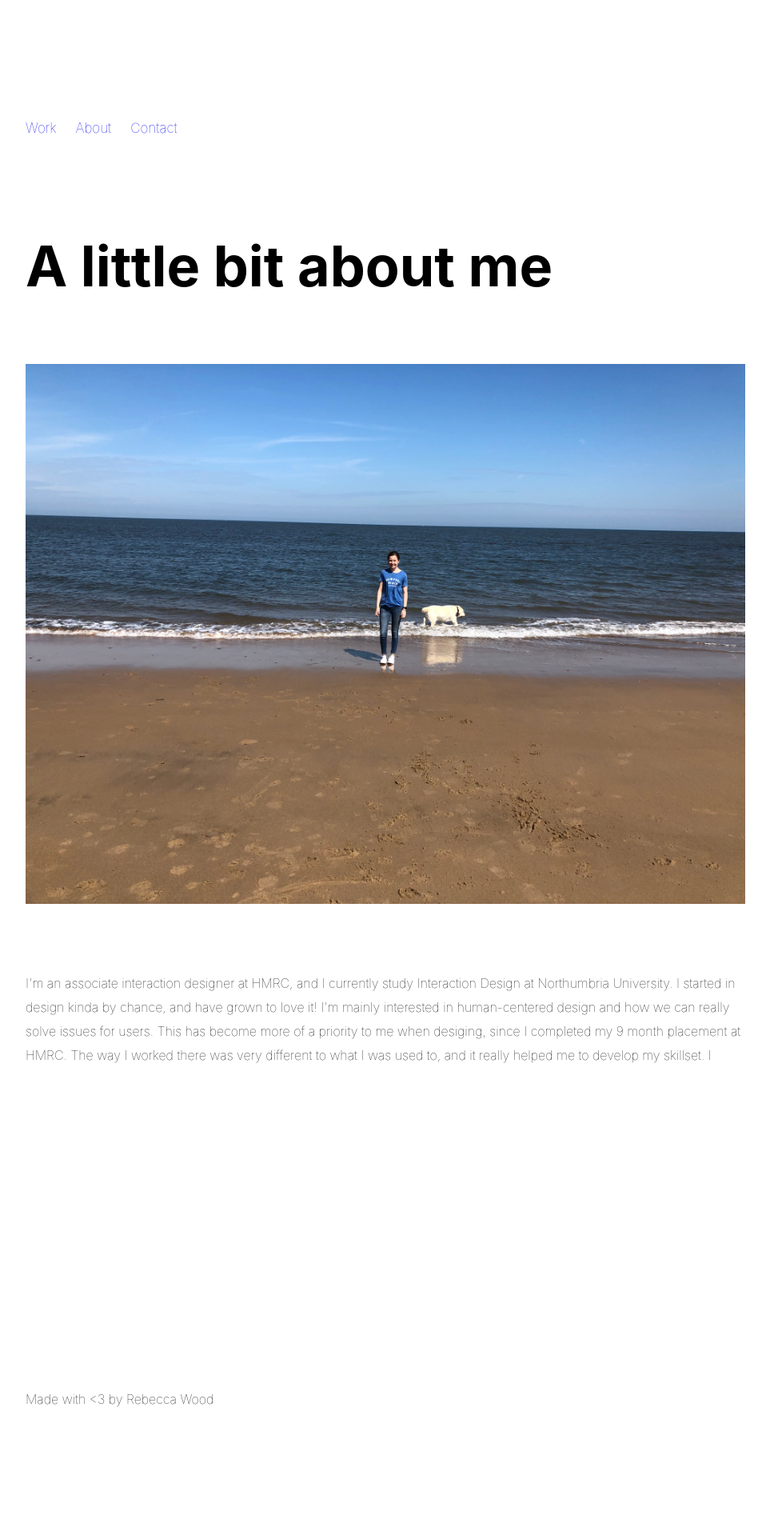
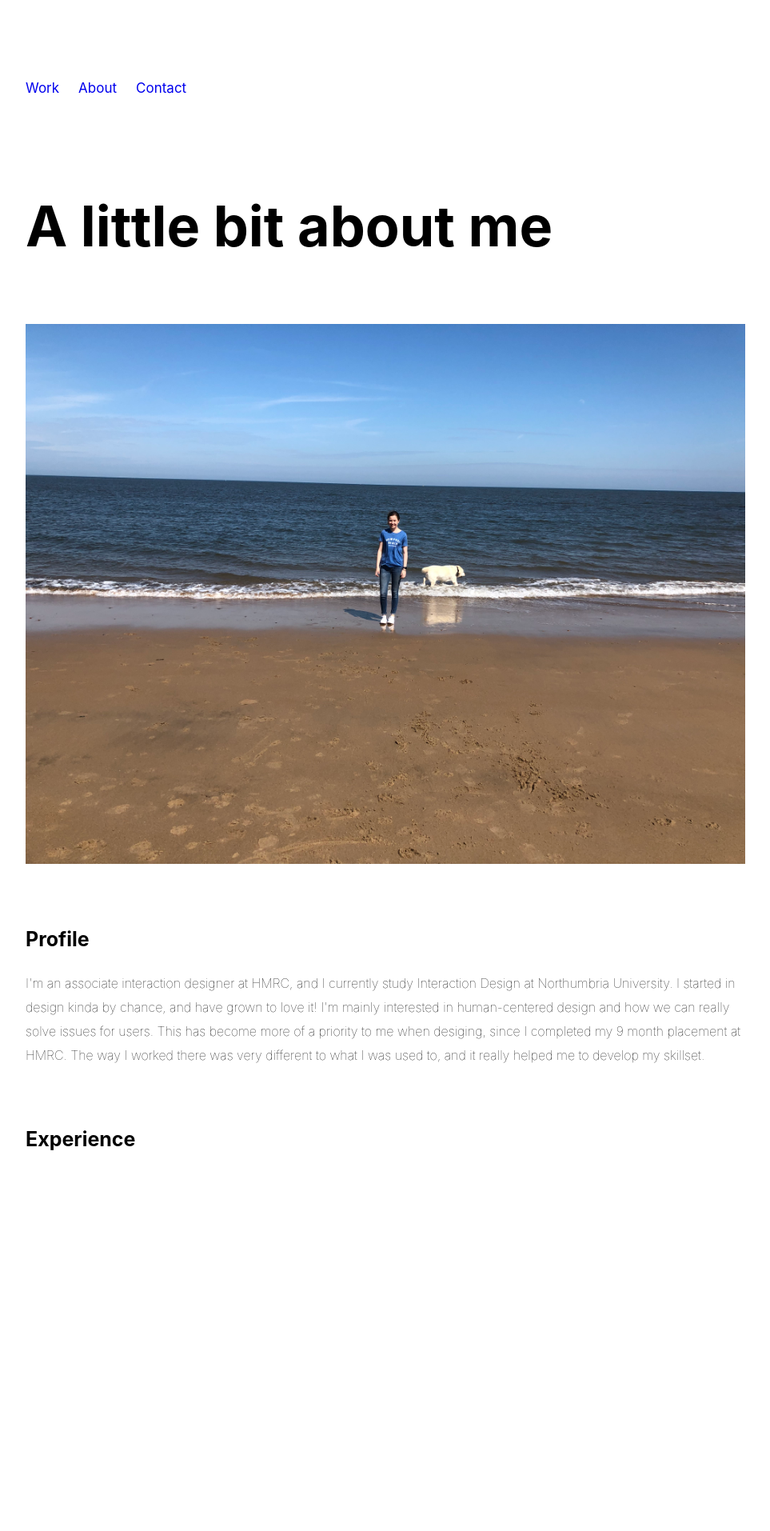
Before and after one commit to rebeccawood20/portfolio, a PHP site: page /about.html in a window 1280 px wide. Shown: the whole page at 80% size, without its empty margins (158-1121 px from the left). After the commit the page ends 1438 px from the top, so only its background shows below. Run offline with PHP 8.4, Linux system fonts and the light colour scheme.

Commit message:
update on homepage and about

```diff
--- a/about.html
+++ b/about.html
@@ -26,24 +26,25 @@
     <img src="images/ME NEW.jpeg" width="100%" height="100%;">
   </div>
 
-  <div class="aboutbody">
+  <div class="aboutprofile">
+    <h2>Profile</h2>
     <p>I'm an associate interaction designer at HMRC, and I currently study Interaction
      Design at Northumbria University. I started in design kinda by chance, and have grown
-     to love it!
-
-     I'm mainly interested in human-centered design and how we can really solve issues for users.
+     to love it! I'm mainly interested in human-centered design and how we can really solve issues for users.
      This has become more of a priority to me when desiging, since I completed my 9 month placement at HMRC.
      The way I worked there was very different to what I was used to, and it really helped me to develop my
-     skillset. I
+     skillset.</p>
+ </div>
+
+<div class="aboutexperience">
+ <h2>Experience</h2>
+ <p style="font-weight=bold>Her Majesties Revenue and Customs</p>
+ <p>Her Majesties Revenue and Customs</p>
 
 
-   </p>
- </div>
-
-
-<footer>
-  <p> Made with <3 by Rebecca Wood</p>
-</footer>
+ <footer>
+   <h4> Copyright Rebecca Wood</h4.
+ </footer>
 
 
 
--- a/contact.html
+++ b/contact.html
@@ -45,7 +45,7 @@
   </form>
 
   <footer>
-    <p>Made with <3 by Rebecca Wood</p>
+    <h4> Copyright Rebecca Wood</h4.
   </footer>
 
 </div>
--- a/index.html
+++ b/index.html
@@ -79,6 +79,8 @@
       </div>
     </div>
 
+
+
     <footer>
       <h4> Copyright Rebecca Wood</h4.
     </footer>
--- a/style.css
+++ b/style.css
@@ -5,17 +5,15 @@
 .container {
   margin:0 auto; /* this will center the page */
   width: 900px; /*  use your width here */
-  margin-top: 150px;
-  opacity: 100%;
+  margin-top: 100px;
 }
 
 a {
   text-decoration: none;
   font-family: "SF Pro Display";
-  font-weight: bold;
+  font-weight: normal;
   padding-right: 20px;
   font-size: 17px;
-  font-weight: lighter;
 }
 
 a:active {
@@ -41,7 +39,8 @@
   font-family: "SF Pro Display";
   font-size: 25px;
   line-height: 20px;
-  font-weight: normal;
+  font-weight: bolder;
+  margin-bottom: 30px;
 }
 
 h3 {
@@ -83,7 +82,6 @@
 
 
 
-
 /*Projects*/
 
 .grid
@@ -98,10 +96,11 @@
 .grid-item {
   padding: 0px;
   margin: 0px;
+  opacity: 100%;
 }
 
 .project:hover {
-  background-color: white;
+  background-color: black;
   opacity: 0.4;
   transition: .3s ease;
   z-index: 1;
@@ -109,14 +108,15 @@
 }
 
 
+.aboutprofile {
+  margin-top: 40px;
+}
 
 
 
-
-
-
-
-
+.aboutexperience {
+margin-top: 80px;
+}
 
 
 
@@ -201,7 +201,6 @@
 /*Global for all project pages*/
 
 
-
 button {
   background-color: black;
   padding: 5px;
@@ -216,6 +215,7 @@
 
 .brief {
   margin-top: 50px;
+  background-color: white;
 }
 
 
```
